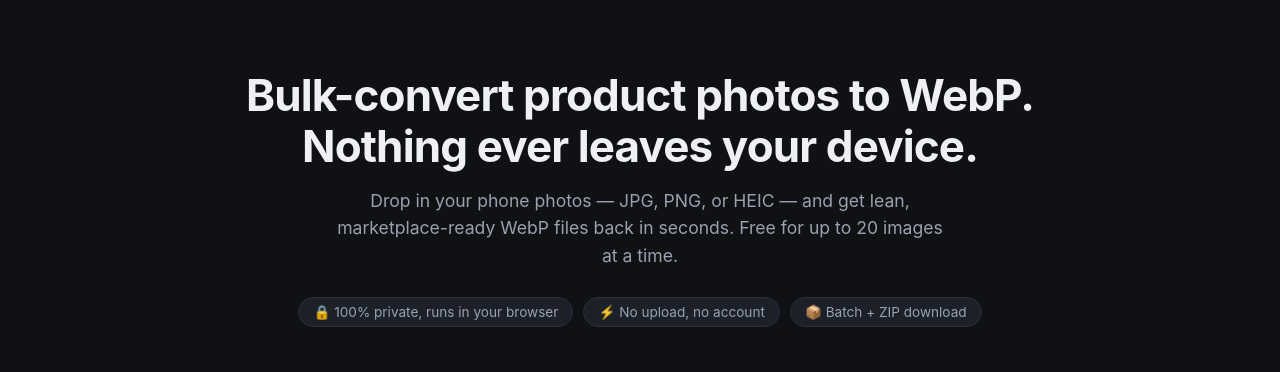
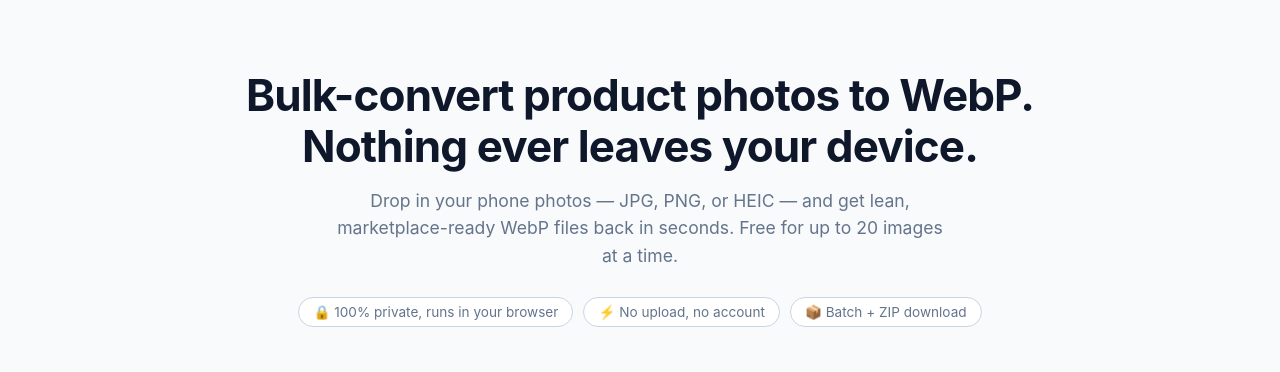
Before and after one commit to DTE-84/webpIQ, a plain HTML site: page index.html in a window 1280 px wide. Shown: the part 67-439 px from the top of the page. Drawn offline with nearby package versions, Linux system fonts and the light colour scheme.

Commit message:
style: Update aesthetic to light slate and kinetic green

```diff
--- a/styles.css
+++ b/styles.css
@@ -1,14 +1,14 @@
 :root {
-  --bg: #0f1115;
-  --bg-elevated: #171a21;
-  --bg-card: #1c2029;
-  --border: #2a2f3a;
-  --text: #eef0f4;
-  --text-muted: #9aa1ae;
-  --accent: #4fd1c5;
-  --accent-strong: #38b2ac;
-  --accent-soft: rgba(79, 209, 197, 0.12);
-  --danger: #f56565;
+  --bg: #f8fafc;
+  --bg-elevated: #e2e8f0;
+  --bg-card: #ffffff;
+  --border: #cbd5e1;
+  --text: #0f172a;
+  --text-muted: #64748b;
+  --accent: #30C476;
+  --accent-strong: #249e5d;
+  --accent-soft: rgba(48, 196, 118, 0.12);
+  --danger: #ef4444;
   --radius: 12px;
   --radius-sm: 8px;
   font-size: 16px;
@@ -36,7 +36,7 @@ html, body {
   border-bottom: 1px solid var(--border);
   position: sticky;
   top: 0;
-  background: rgba(15, 17, 21, 0.85);
+  background: rgba(248, 250, 252, 0.85);
   backdrop-filter: blur(8px);
   z-index: 10;
 }
@@ -213,7 +213,7 @@ html, body {
 
 .btn-primary {
   background: var(--accent);
-  color: #06201d;
+  color: #ffffff;
   border: none;
 }
 
@@ -236,7 +236,7 @@ html, body {
   margin-top: 20px;
   padding: 14px 20px;
   background: var(--accent-soft);
-  border: 1px solid rgba(79, 209, 197, 0.3);
+  border: 1px solid rgba(48, 196, 118, 0.3);
   border-radius: var(--radius-sm);
   color: var(--accent);
   font-weight: 600;
@@ -331,10 +331,10 @@ html, body {
 .limit-notice {
   margin-top: 16px;
   padding: 14px 20px;
-  background: rgba(245, 101, 101, 0.08);
-  border: 1px solid rgba(245, 101, 101, 0.3);
+  background: rgba(239, 68, 68, 0.08);
+  border: 1px solid rgba(239, 68, 68, 0.3);
   border-radius: var(--radius-sm);
-  color: #fbb;
+  color: #b91c1c;
   font-size: 0.9rem;
 }
 
```
